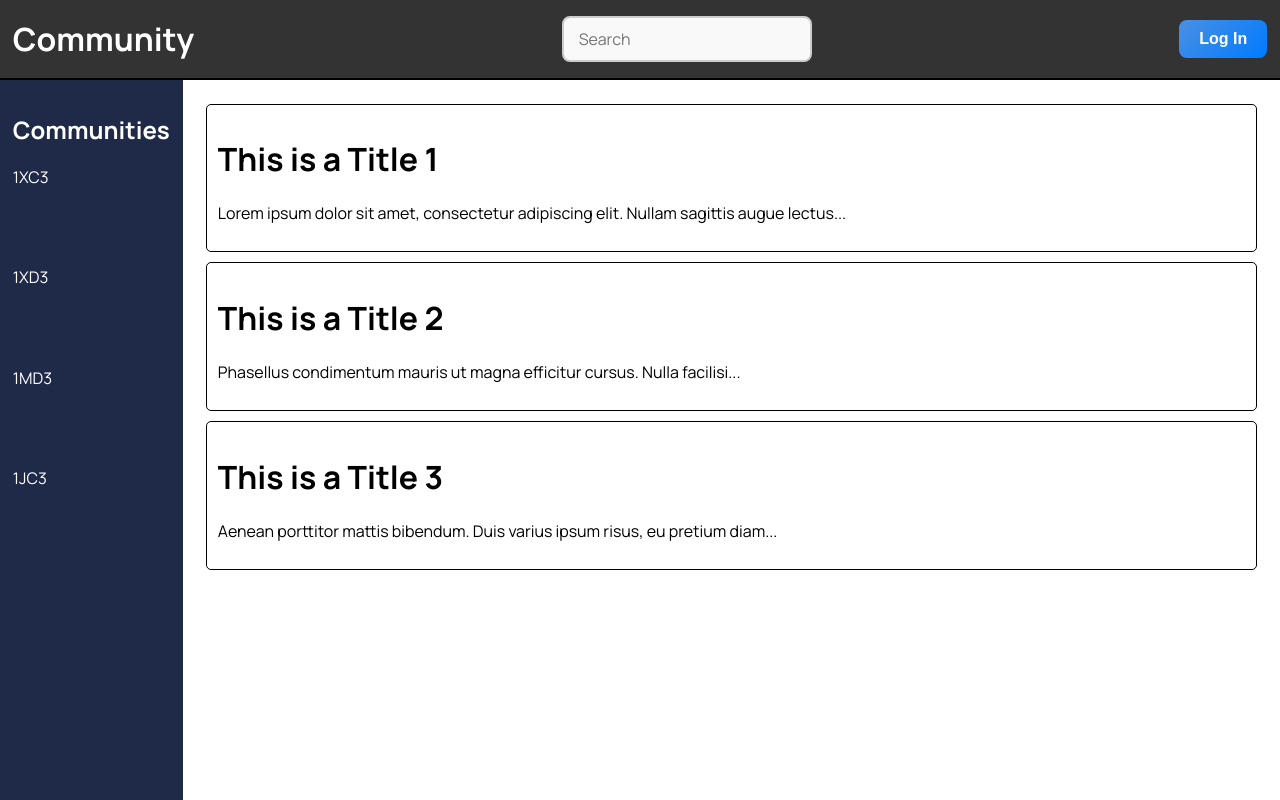
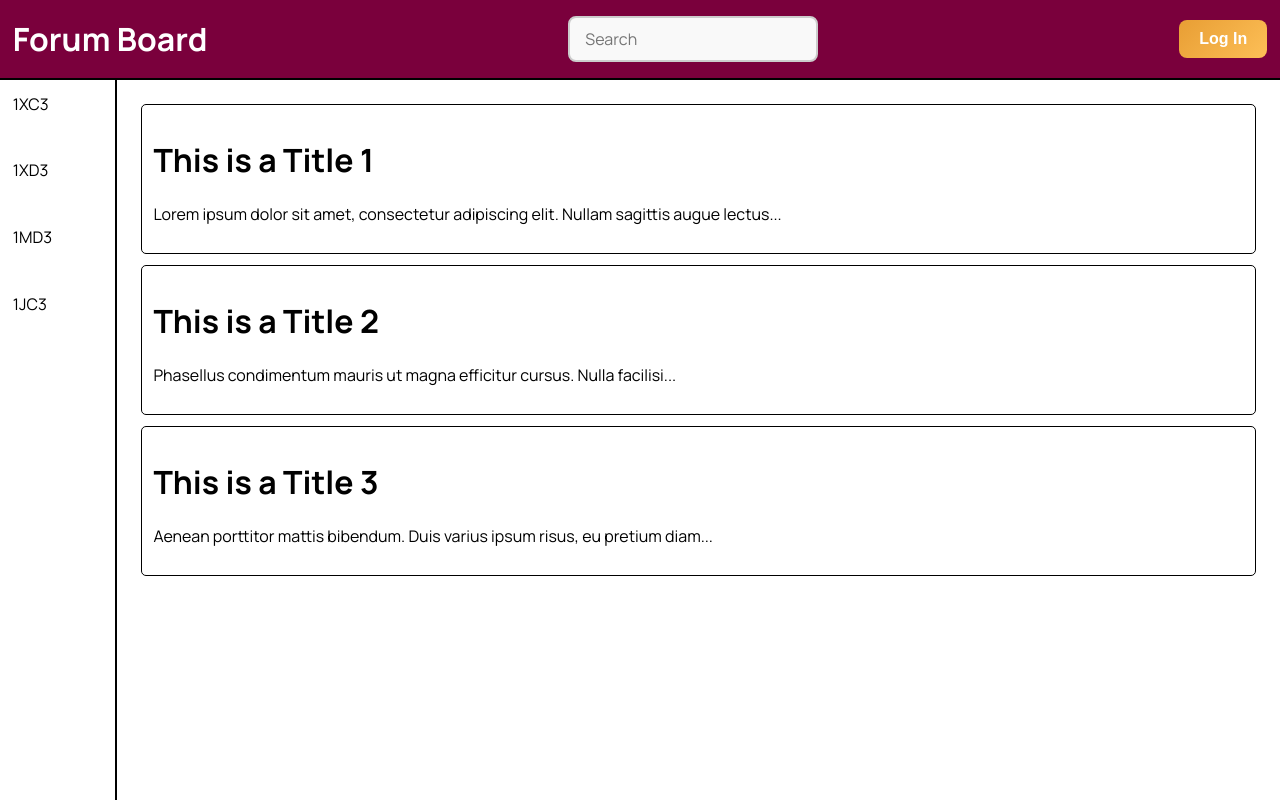
Before and after one commit to LucaMawyin/forum, a PHP site: page /community.html in a window 1280 px wide. Run offline with PHP 8.4, Linux system fonts and the light colour scheme.

Commit message:
Minor changes

```diff
--- a/community.html
+++ b/community.html
@@ -1,25 +1,24 @@
 <!DOCTYPE html>
+
 <html>
 
 <head>
     <meta charset="utf-8" name="viewport" content="width=device-width, initial-scale=1">
-    <title>Leibniz Forum Community</title>
+    <title>Leibniz Forum Home</title>
     <link rel="stylesheet" href="css/home.css">
     <script src="js/home.js" defer></script>
 </head>
 
 <body>
     <header>
-        <h1>Community</h1>
+        <h1>Forum Board</h1>
         <input type="text" placeholder="Search">
         <button id="account">Log In</button>
     </header>
 
     <div class="content">
         <nav class="communities">
-            <h2>Communities</h2>
             <ul>
-
             </ul>
         </nav>
 
@@ -28,6 +27,9 @@
         </div>
     </div>
 
+
+
 </body>
 
+
 </html>
--- a/css/home.css
+++ b/css/home.css
@@ -5,14 +5,14 @@ header{
     align-items: center;
     justify-content: space-between;
     padding: 1%;
-    background-color: #333;
+    background-color: #7A003C;
     border-bottom: 2px solid black;
     color: white;
     height: 10%;
 }
 
 header button {
-    background: linear-gradient(135deg, #4A90E2, #007AFF);
+    background: linear-gradient(135deg, #E89E34, #FDBF57);
     color: white;
     border: none;
     padding: 10px 20px;
@@ -20,15 +20,14 @@ header button {
     font-weight: bold;
     border-radius: 8px;
     cursor: pointer;
-    transition: all 0.3s ease-in-out;
 }
 
 header button:hover {
-    background: linear-gradient(135deg, #007AFF, #0056b3);
+    background: #D0892A;
 }
 
 header button:active {
-    background: linear-gradient(135deg, #0056b3, #003d99);
+    background: #E8A24A;
 }
 
 header input {
@@ -43,7 +42,7 @@ header input {
 }
 
 header input:focus {
-    border-color: #007AFF;
+    border-color: #FDBF57;
     background-color: white;
 }
 
@@ -57,26 +56,25 @@ header input:focus {
     flex-direction: column;
     align-items: flex-start;
     padding: 1%;
-    background-color:#1e2a47;
-    color: white;
+    color: black;
     min-height: 90%;
+    border-right: 2px solid black;
+    width: 10%;
 }
 
 .communities ul {
     list-style-type: none;
-    gap: 1%;
     padding: 0;
     margin: 0;
     width: 100%;
 }
 
 .communities li{
-    color:white;
     margin-bottom: 50%;
 }
 
 .communities li:hover{
-    background-color: #3b4a73;
+    background-color: lightgray;
 }
 
 .communities a{
@@ -102,7 +100,7 @@ header input:focus {
 
 a{
     text-decoration: none;
-    color:white;
+    color:black;
 }
 
 .home-content{
--- a/index.html
+++ b/index.html
@@ -11,16 +11,14 @@
 
 <body>
     <header>
-        <h1>Leibniz</h1>
+        <h1>Forum Board</h1>
         <input type="text" placeholder="Search">
         <button id="account">Log In</button>
     </header>
 
     <div class="content">
         <nav class="communities">
-            <h2>Communities</h2>
             <ul>
-
             </ul>
         </nav>
 
--- a/js/home.js
+++ b/js/home.js
@@ -81,6 +81,6 @@ document.addEventListener('DOMContentLoaded', () => {
     // Changing header title
     if (community) {
         const pageTitle = document.querySelector('h1');
-        pageTitle.textContent = `Community: ${community}`;
+        pageTitle.textContent = `Subforum: ${community}`;
     }
 });
```
